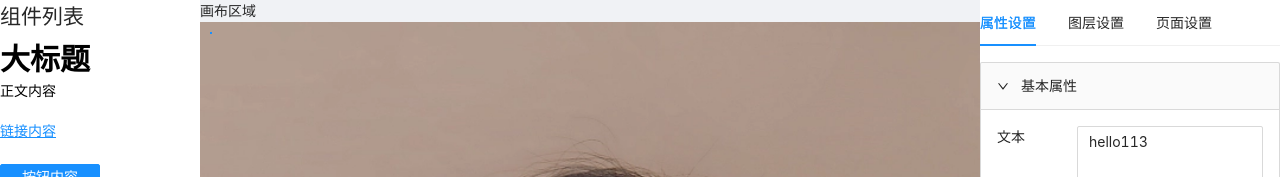
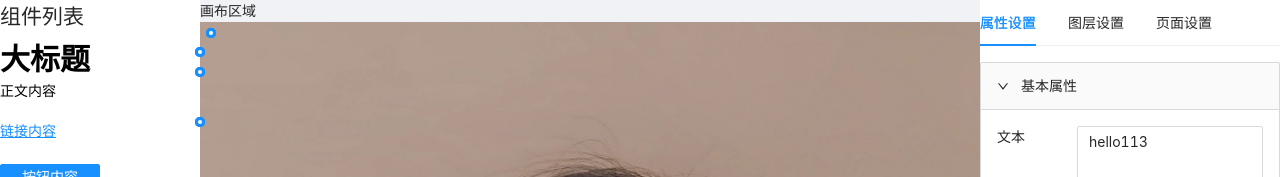
Before and after one commit to power17/poster-web, a Vue app: page /editor/1 in a window 1280 px wide. Shown: the top 177 px of the page. Built offline with nearby package versions, Linux system fonts and the light colour scheme; what lego-bricks would draw is missing.

Commit message:
feat:拖动改变大小完成

```diff
--- a/src/components/EditWrapper/index.vue
+++ b/src/components/EditWrapper/index.vue
@@ -9,6 +9,12 @@
         @mousedown="startMove"
     >
         <slot></slot>
+        <div class="resizers">
+            <div class="resizer top-left" @mousedown.stop="startResize('top-left')"></div>
+            <div class="resizer top-right" @mousedown.stop="startResize('top-right')"></div>
+            <div class="resizer bottom-left" @mousedown.stop="startResize('bottom-left')"></div>
+            <div class="resizer bottom-right" @mousedown.stop="startResize('bottom-right')"></div>
+        </div>
     </div>
 </template>
 <script setup lang="ts">
@@ -29,7 +35,6 @@ const handleEmitData = () => {
 const active = computed(() => props.id === editStore.currentElementId)
 // 拖动移动
 const currentElement = ref<HTMLElement>()
-
 const startMove = (e: MouseEvent) => {
     e.preventDefault()
     const grap = { x: 0, y: 0 }
@@ -68,11 +73,120 @@ const startMove = (e: MouseEvent) => {
     }
     document.addEventListener('mouseup', handleUp)
 }
+// 拖动改变大小
+type ResizeDirection = 'top-left' | 'top-right' | 'bottom-left' | 'bottom-right'
+interface OriginalPositions {
+    left: number
+    right: number
+    top: number
+    bottom: number
+}
+const startResize = (direction: ResizeDirection) => {
+    const ele = currentElement.value as HTMLElement
+    const { left, right, top, bottom } = ele.getBoundingClientRect()
+
+    const handleResizeMove = (e: MouseEvent) => {
+        const { style } = ele
+        const size = caculateSize(direction, e, { left, right, top, bottom })
+        if (size) {
+            style.width = size.width + 'px'
+            style.height = size.height + 'px'
+            if (size.left) {
+                style.left = size.left + 'px'
+            }
+            if (size.top) {
+                style.top = size.top + 'px'
+            }
+        }
+    }
+    const handleUp = async (e: MouseEvent) => {
+        document.removeEventListener('mousemove', handleResizeMove)
+        const size = caculateSize(direction, e, { left, right, top, bottom })
+        emits('updatePosition', { ...size, id: props.id })
+        await nextTick()
+        document.removeEventListener('mouseup', handleUp)
+    }
+    document.addEventListener('mousemove', handleResizeMove)
+    document.addEventListener('mouseup', handleUp)
+}
+// 计算不同方向的尺寸
+const caculateSize = (direction: ResizeDirection, e: MouseEvent, positions: OriginalPositions) => {
+    const { clientX, clientY } = e
+    const { left, right, top, bottom } = positions
+    const container = document.getElementById('canvas-area') as HTMLElement
+    const rightWidth = clientX - left
+    const leftWidth = right - clientX
+    const bottomHeight = clientY - top
+    const topHeight = bottom - clientY
+    const topOffset = clientY - container.getBoundingClientRect().top + container.scrollTop
+    const leftOffset = clientX - container.getBoundingClientRect().left
+    switch (direction) {
+        case 'top-left':
+            return {
+                width: leftWidth,
+                height: topHeight,
+                top: topOffset,
+                left: leftOffset,
+            }
+        case 'top-right':
+            return {
+                width: rightWidth,
+                height: topHeight,
+                top: topOffset,
+            }
+        case 'bottom-left':
+            return {
+                width: leftWidth,
+                height: bottomHeight,
+                left: leftOffset,
+            }
+        case 'bottom-right':
+            return {
+                width: rightWidth,
+                height: bottomHeight,
+            }
+        default:
+            break
+    }
+}
 </script>
 <style scoped lang="scss">
 .edit-wrapper {
     position: absolute;
+    :deep(> *) {
+        width: 100% !important;
+        height: 100% !important;
+    }
+    .resizer {
+        width: 10px;
+        height: 10px;
+        border-radius: 50%;
+        background: #fff;
+        border: 3px solid #1890ff;
+        position: absolute;
+        &.top-left {
+            left: -5px;
+            top: -5px;
+            cursor: nwse-resize;
+        }
+        &.bottom-right {
+            right: -5px;
+            bottom: -5px;
+            cursor: nwse-resize;
+        }
+        &.top-right {
+            right: -5px;
+            top: -5px;
+            cursor: nesw-resize;
+        }
+        &.bottom-left {
+            left: -5px;
+            bottom: -5px;
+            cursor: nesw-resize;
+        }
+    }
 }
+
 .edit-wrapper.active {
     border: 1px solid #1890ff;
     user-select: none;
--- a/src/views/editor/index.vue
+++ b/src/views/editor/index.vue
@@ -92,9 +92,27 @@ const handleSendItemData = (id: string) => {
     editStore.currentSelect(id)
 }
 // 更新组件left top值
-const updatePositon = ({ left, top, id }: { left: number; top: number; id: string }) => {
-    editStore.updateComponentData({ key: 'left', value: left + 'px', id })
-    editStore.updateComponentData({ key: 'top', value: top + 'px', id })
+interface positionType {
+    left: number
+    top: number
+    width: number
+    height: number
+    id: string
+}
+const updatePositon = ({ left, top, id, width, height }: positionType) => {
+    if (left) {
+        editStore.updateComponentData({ key: 'left', value: left + 'px', id })
+    }
+    if (top) {
+        editStore.updateComponentData({ key: 'top', value: top + 'px', id })
+    }
+
+    if (width) {
+        editStore.updateComponentData({ key: 'width', value: width + 'px', id })
+    }
+    if (height) {
+        editStore.updateComponentData({ key: 'height', value: height + 'px', id })
+    }
 }
 </script>
 <style scoped lang="scss">
```
